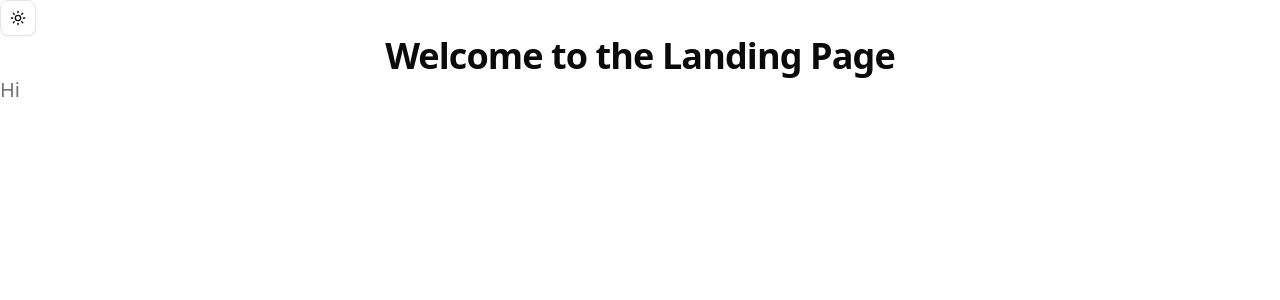
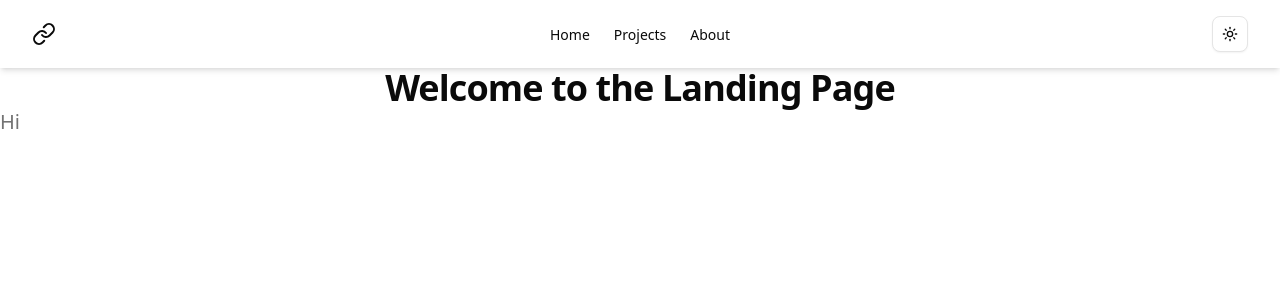
Before and after one commit to Jetrossgalinato/the-basics, a Next.js app: page / in a window 1280 px wide. Shown: the top 300 px of the page. Built offline with nearby package versions, Linux system fonts and the light colour scheme.

Commit message:
feat: add navbar

```diff
--- /dev/null
+++ b/app/components/navbar.tsx
@@ -0,0 +1,56 @@
+import { Link } from "lucide-react";
+import React from "react";
+import { TypographySmall } from "./typography";
+import { ModeToggle } from "./theme-toggle";
+
+type NavItem = {
+  label: string;
+  url: string;
+};
+
+interface NavbarProps {
+  brandName: string;
+}
+
+const navLinks: NavItem[] = [
+  { label: "Home", url: "/" },
+  { label: "Projects", url: "/projects" },
+  { label: "About", url: "/about" },
+];
+
+const Navbar: React.FC<NavbarProps> = ({ brandName }) => {
+  return (
+    <nav className="flex items-center justify-between px-8 py-4 bg-background text-foreground shadow-md">
+      {/* Brand / Logo Section */}
+      <div className="flex-1">
+        <Link
+          href="/"
+          className="text-sm font-bold tracking-tight text-foreground hover:text-foreground/90 transition-colors"
+        >
+          {brandName}
+        </Link>
+      </div>
+
+      {/* Navigation Links */}
+      <ul className="flex items-center gap-6 m-0 p-0 list-none">
+        {navLinks.map((link, index) => (
+          <li key={index}>
+            <a
+              href={link.url}
+              className="text-foreground hover:text-foreground/90 transition-colors duration-300"
+            >
+              <TypographySmall>{link.label}</TypographySmall>
+            </a>
+          </li>
+        ))}
+      </ul>
+
+      {/* Theme Toggle */}
+      <div className="flex-1 flex justify-end">
+        <ModeToggle />
+      </div>
+    </nav>
+  );
+};
+
+export default Navbar;
--- a/app/landing/page.tsx
+++ b/app/landing/page.tsx
@@ -1,10 +1,10 @@
 import { TypographyH1, TypographyLead } from "../components/typography";
-import { ModeToggle } from "../components/theme-toggle";
+import Navbar from "../components/navbar";
 
 export default function LandingPage() {
   return (
     <main>
-      <ModeToggle />
+      <Navbar brandName="Basics" />
       <TypographyH1>Welcome to the Landing Page</TypographyH1>
       <TypographyLead>Hi</TypographyLead>
     </main>
```
